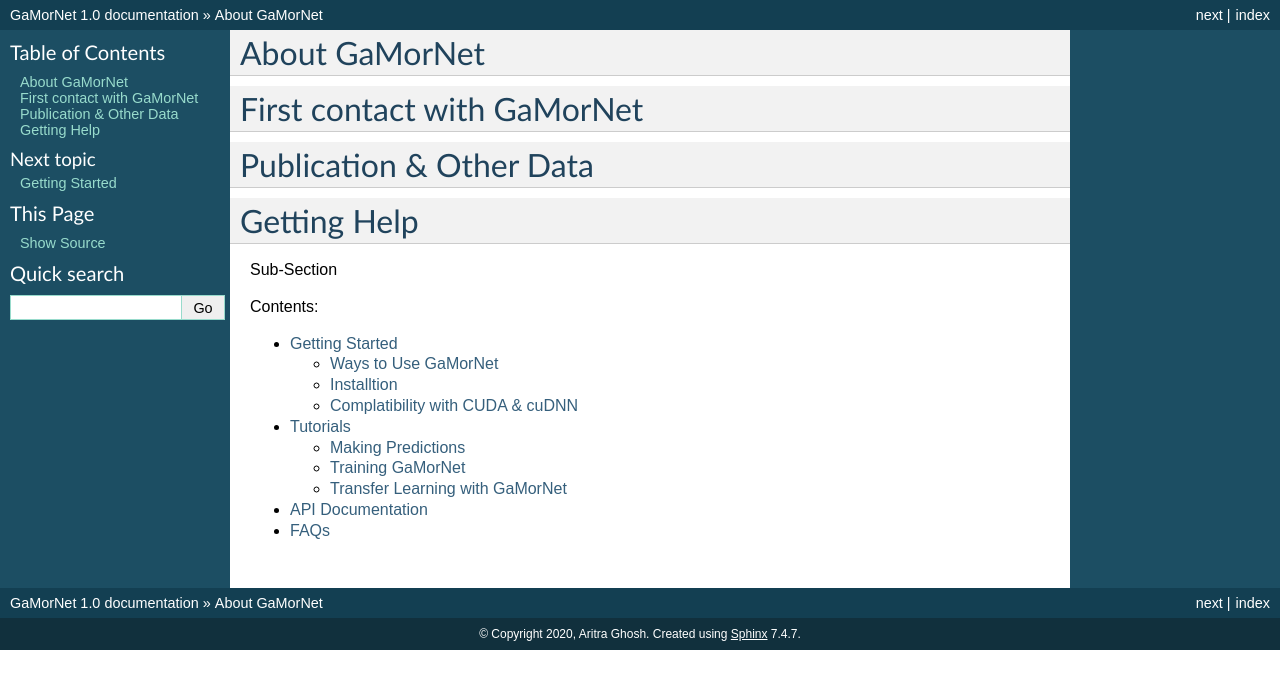
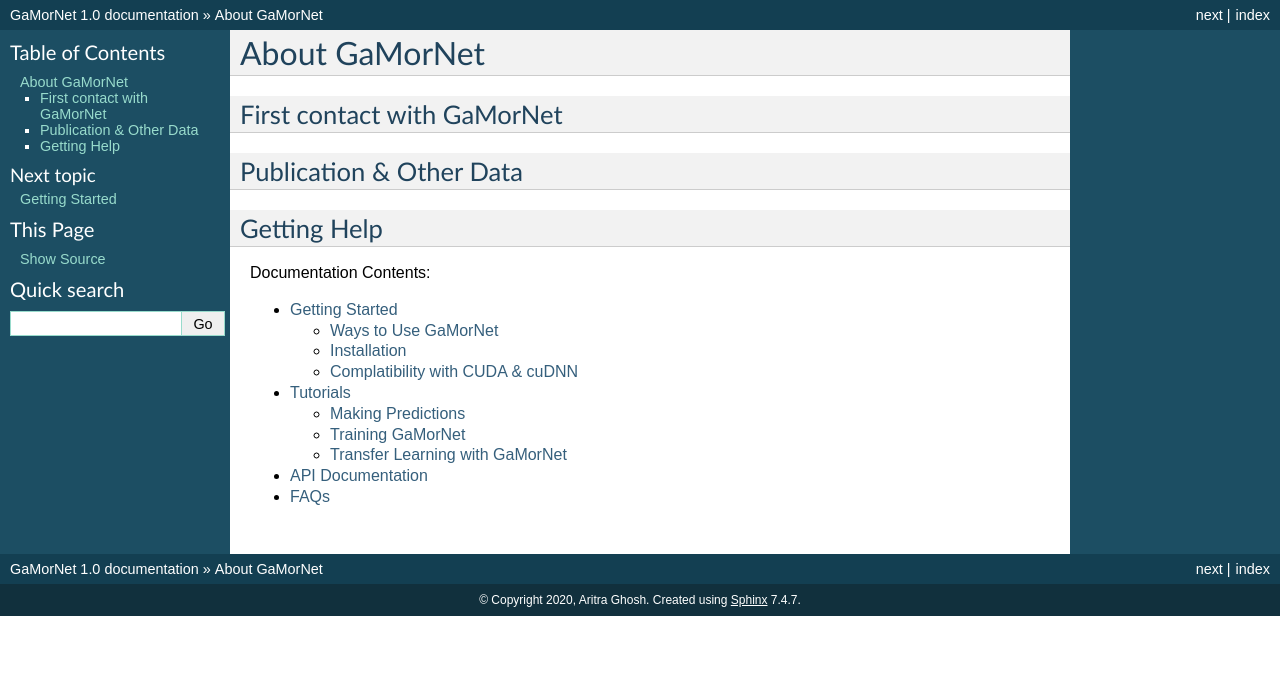
Before and after one commit to aritraghsh09/GaMorNet, a Sphinx documentation site: the page built from docs/source/index.rst, in a window 1280 px wide. Shown: the top 689 px of the page. Built offline with Sphinx 7.4.7, drawn with Linux system fonts in a browser that asks for light colours.

Commit message:
Cosmetic Changes

```diff
--- a/docs/source/getting_started.rst
+++ b/docs/source/getting_started.rst
@@ -6,8 +6,8 @@
 --------------------
 
 
-Installtion
------------
+Installation
+-------------
 
 
 Complatibility with CUDA & cuDNN
--- a/docs/source/index.rst
+++ b/docs/source/index.rst
@@ -8,22 +8,21 @@
 
 
 First contact with GaMorNet
-===========================
+---------------------------
 
 
 Publication & Other Data
-========================
+------------------------
 
 
 Getting Help
-============
+------------
 
 
-Sub-Section
 
 .. toctree::
    :maxdepth: 2
-   :caption: Contents:
+   :caption: Documentation  Contents:
 
    getting_started
    tutorials
```
